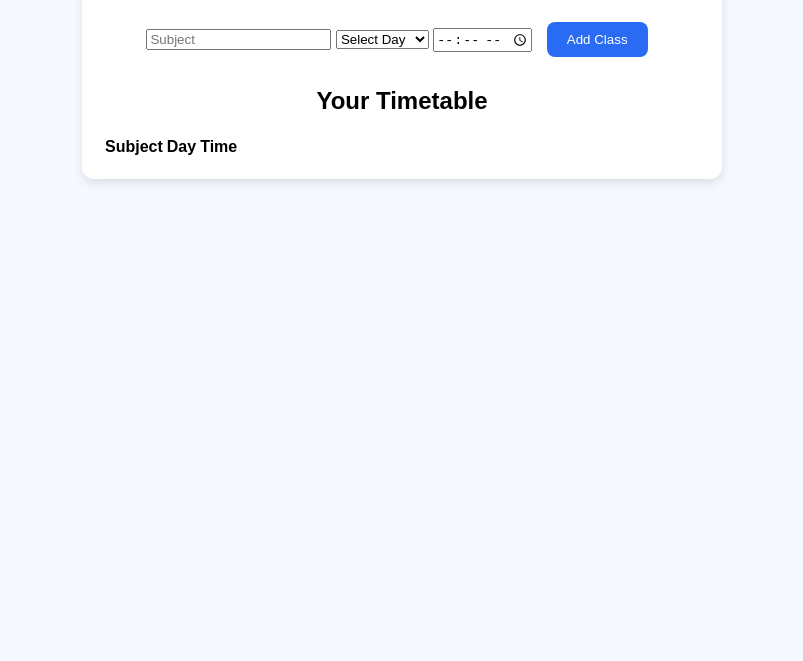
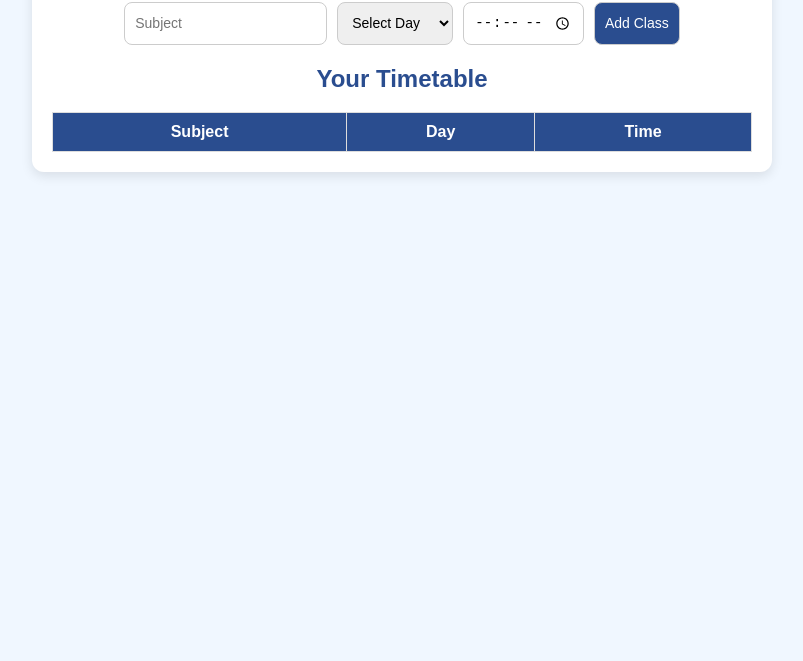
Before and after one commit to Deepika-bethi/smart-timetable-reminder, a plain HTML site: page index.html in a window 1280 px wide. Shown: the part 139-800 px from the top of the page, without its empty margins (238-1041 px from the left). Drawn offline with Linux system fonts and the light colour scheme.

Commit message:
feat: add manual timetable input with notifications

```diff
--- a/style.css
+++ b/style.css
@@ -1,45 +1,62 @@
 body {
   font-family: Arial, sans-serif;
-  background: #f5f9ff;
+  background: #f0f7ff;
   margin: 0;
   padding: 0;
 }
 
 .container {
-  width: 90%;
-  max-width: 600px;
-  margin: 50px auto;
+  max-width: 700px;
+  margin: 40px auto;
+  background: #fff;
   padding: 20px;
-  background: white;
   border-radius: 12px;
-  box-shadow: 0px 4px 10px rgba(0,0,0,0.1);
+  box-shadow: 0 4px 12px rgba(0,0,0,0.1);
+}
+
+h1, h2 {
+  text-align: center;
+  color: #2a4d8f;
+}
+
+form {
+  display: flex;
+  gap: 10px;
+  flex-wrap: wrap;
+  margin-bottom: 20px;
+  justify-content: center;
+}
+
+form input, form select, form button {
+  padding: 10px;
+  border-radius: 8px;
+  border: 1px solid #ccc;
+  font-size: 14px;
+}
+
+form button {
+  background: #2a4d8f;
+  color: white;
+  cursor: pointer;
+}
+
+form button:hover {
+  background: #1e3670;
+}
+
+table {
+  width: 100%;
+  border-collapse: collapse;
+  margin-top: 10px;
+}
+
+table th, table td {
+  border: 1px solid #ddd;
+  padding: 10px;
   text-align: center;
 }
 
-h1 {
-  color: #2a6bf4;
+table th {
+  background: #2a4d8f;
+  color: white;
 }
-
-.upload-box {
-  margin: 20px 0;
-}
-
-button {
-  background: #2a6bf4;
-  color: white;
-  border: none;
-  padding: 10px 20px;
-  margin: 10px;
-  border-radius: 8px;
-  cursor: pointer;
-}
-
-button:hover {
-  background: #1745a3;
-}
-
-#filePreview {
-  margin-top: 20px;
-  font-size: 14px;
-  color: #333;
-}
```
